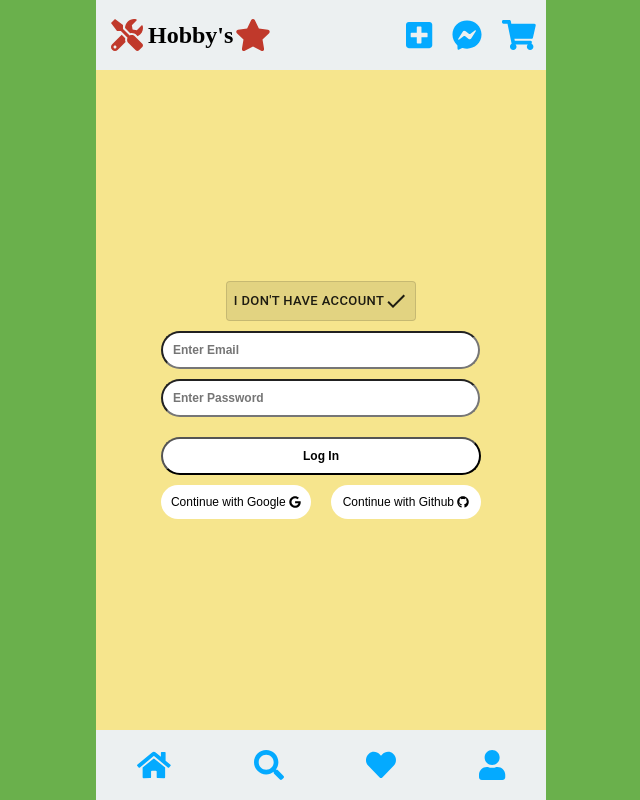
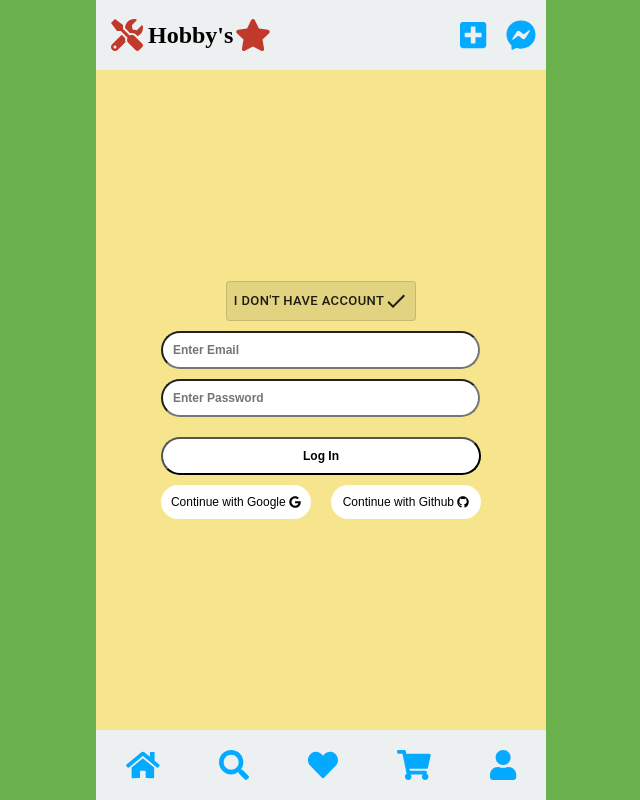
Before and after one commit to tingmon/Hobbys, a React (Create React App) app: page / in a window 1280 px wide. Shown: the whole page, without its empty margins (319-959 px from the left). Built offline with nearby package versions, Linux system fonts and the light colour scheme; no server answers.

Commit message:
nav design modified

```diff
--- a/src/components/Header.tsx
+++ b/src/components/Header.tsx
@@ -80,15 +80,6 @@ function Header() {
 						/>
 					</Link>
 				</NavItem>
-				<NavItem>
-					<Link to="/cart">
-						<FontAwesomeIcon
-							icon={faShoppingCart}
-							color={"#04AAFF"}
-							size="2x"
-						/>
-					</Link>
-				</NavItem>
 			</NavList>
 		</NavContainer>
 	);
--- a/src/components/Navigation.tsx
+++ b/src/components/Navigation.tsx
@@ -5,6 +5,7 @@
 import { FontAwesomeIcon } from "@fortawesome/react-fontawesome";
 import { faTwitter, faFacebook } from "@fortawesome/free-brands-svg-icons";
 import {
+	faShoppingCart,
 	faUser,
 	faSearch,
 	faHeart,
@@ -74,6 +75,15 @@ const Navigation = ({ userObject }) => {
 					</Link>
 				</NavItem>
 				<NavItem>
+					<Link to="/cart">
+						<FontAwesomeIcon
+							icon={faShoppingCart}
+							color={"#04AAFF"}
+							size="2x"
+						/>
+					</Link>
+				</NavItem>
+				<NavItem>
 					<Link
 						to={`/${userObject?.uid}/profile`}
 						onClick={() => MyProfileClicked()}
```
